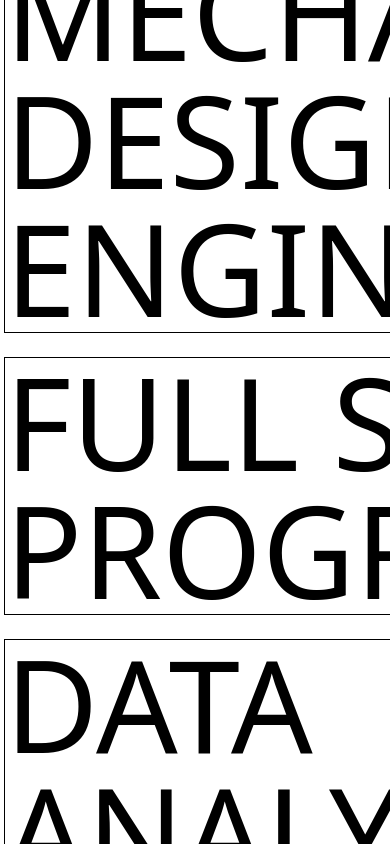
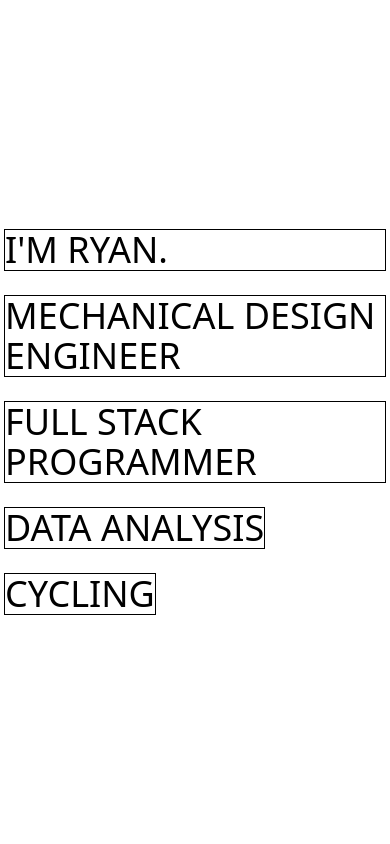
Before and after one commit to EngineeringDeveloper/hire-ryan, a SvelteKit app: page / in a window 390 px wide. Built offline with nearby package versions, Linux system fonts and the light colour scheme.

Commit message:
Added in responsiveness of Impact text for phones

```diff
--- a/src/app.css
+++ b/src/app.css
@@ -32,7 +32,7 @@ body {
     }
 
     .impact {
-        @apply text-9xl md:text-8xl sm:text-7xl my-3 transition-all duration-300;
+        @apply text-4xl lg:text-9xl md:text-8xl sm:text-7xl my-3 transition-all duration-300;
         border: 1px solid black;
     }
     /* https://tailwindcss.com/docs/hover-focus-and-other-states#styling-based-on-sibling-state:~:text=When%20using%20these%20modifiers%2C%20Tailwind%20will%20automatically%20add%20content%3A%20%27%27%20by%20default%20so%20you%20don%E2%80%99t%20have%20to%20specify%20it%20unless%20you%20want%20a%20different%20value */
```
